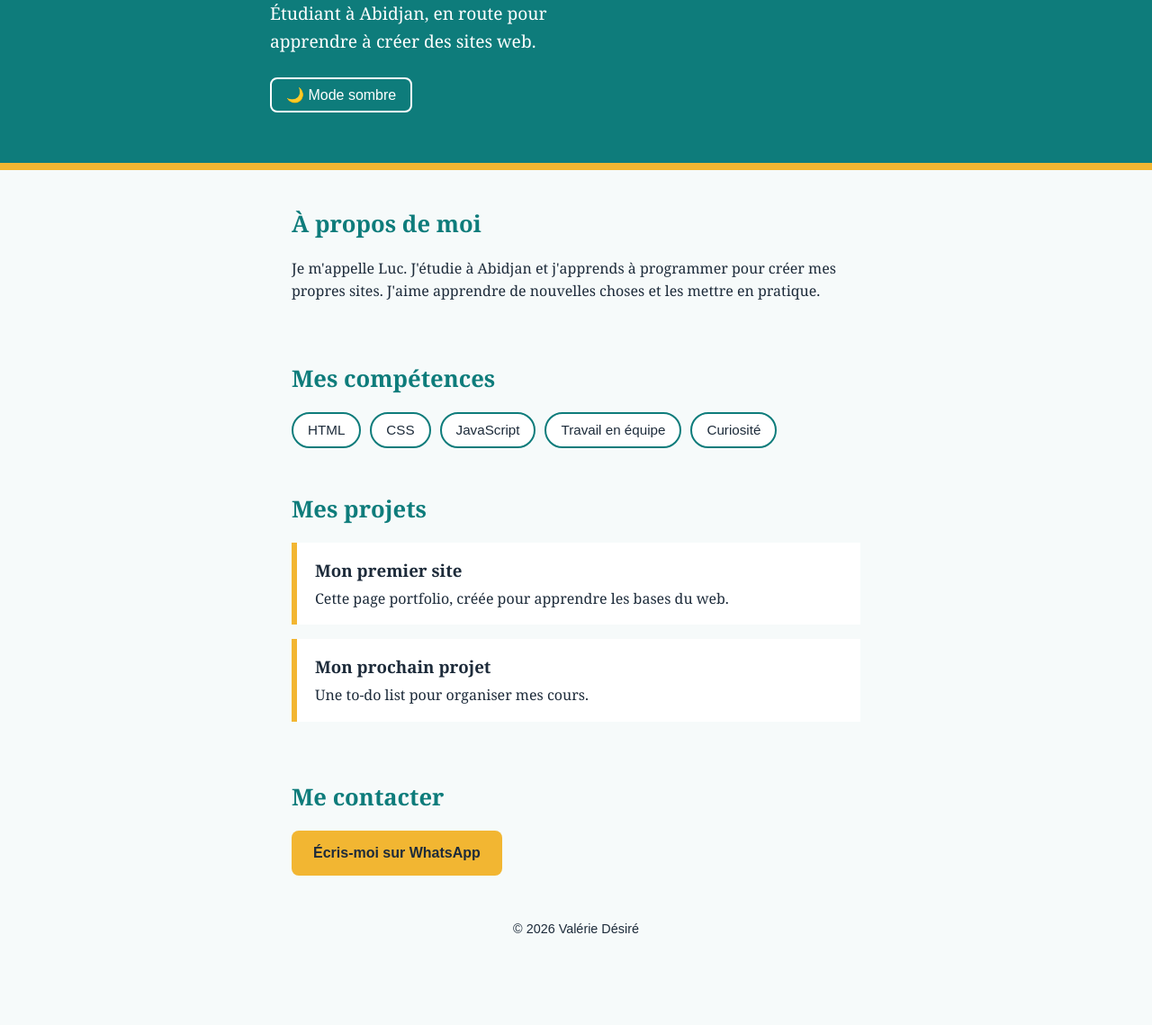
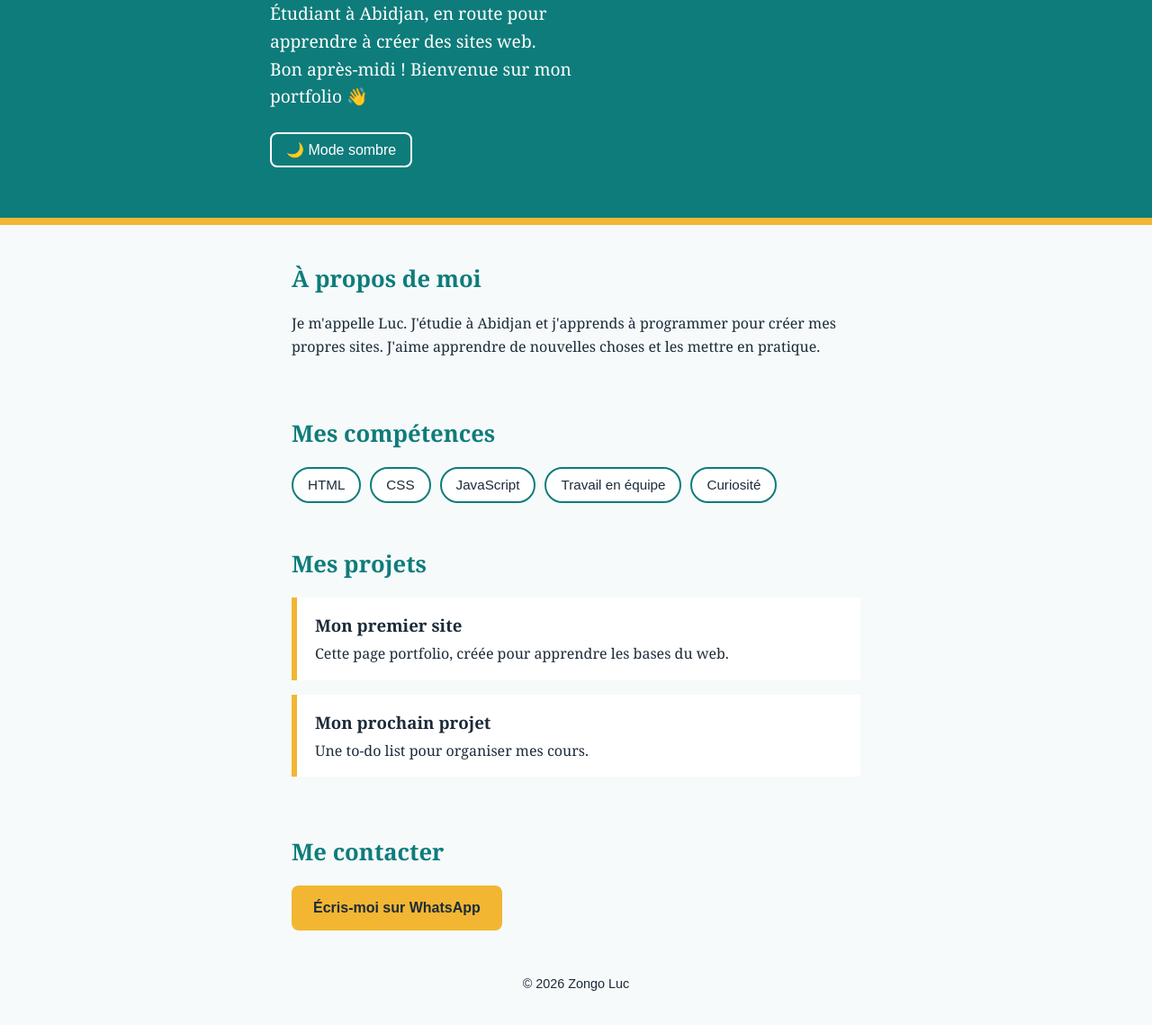
Before and after one commit to zongoluc231-hub/Portfolio, a plain HTML site: page index.html in a window 1280 px wide. Shown: the part 143-1282 px from the top of the page at 90% size. Before the commit the page ends 1227 px from the top, so only its background shows below. Drawn offline with Linux system fonts and the light colour scheme.

Commit message:
Enhance index.html with new elements
Added a salutation paragraph and a back-to-top button.

```diff
--- a/index.html
+++ b/index.html
@@ -13,6 +13,7 @@
     <div class="contenu">
       <h1>Luc Zongo</h1>
       <p>Étudiant à Abidjan, en route pour apprendre à créer des sites web.</p>
+      <p id="salutation"><p/>
       <button id="bouton-mode" type="button">🌙 Mode sombre</button>
     </div>
   </header>
@@ -59,9 +60,9 @@
   </main>
 
   <footer>
-    © 2026 Valérie Désiré
+    © <span id="annee">2026</span> Zongo Luc
   </footer>
-
+ <button id="haut" type="button" aria-label="Retour en haut">⬆️</button>
   <script src="script.js"></script>
 </body>
 </html>
```
